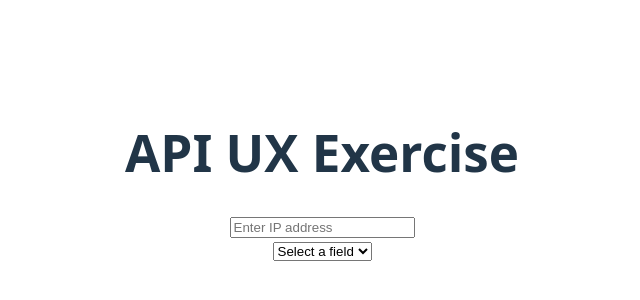
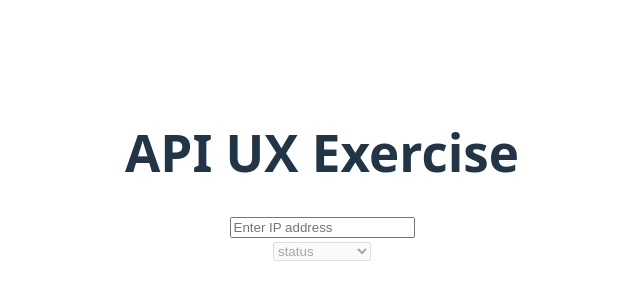
Before and after one commit to brownm09/cta-tech-assessment-20250623, a React (Vite) app: page / in a window 1280 px wide. Shown: the part 216-516 px from the top of the page, without its empty margins (318-958 px from the left). Built offline with nearby package versions, Linux system fonts and the light colour scheme.

Commit message:
Disable dropdown if IP address invalid; removed empty select option.

```diff
--- a/src/App.jsx
+++ b/src/App.jsx
@@ -48,13 +48,15 @@ function App() {
       </div>
       <div>
 
-      <select onChange={e => {
+      <select
+        disabled={!/^(\d{1,3}\.){3}\d{1,3}$/.test(ip)}
+        onChange={e => {
         setField(e.target.value);
         document.getElementById('chosenField').innerText = `Chosen Field: ${e.target.value}`;
         document.getElementById('fieldValue').innerText = '';
         handleFetch();
       }}>
-        <option value="">Select a field</option>
+        {/* <option value="">Select a field</option> */}
         {API_FIELDS.map(field => (
           <option key={field} value={field}>{field}</option>
         ))}
```
Also changed, not shown: 1 other file (tests, documents, lock files or other folders).
